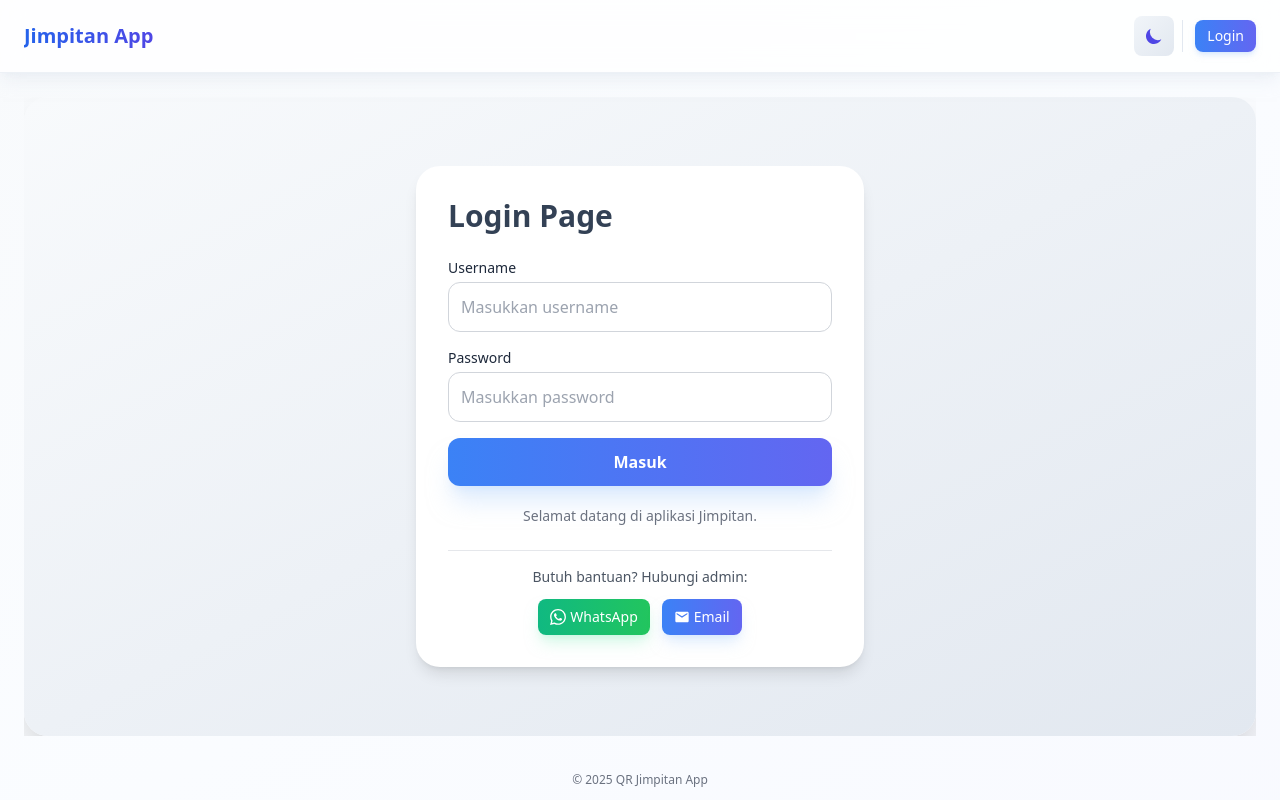
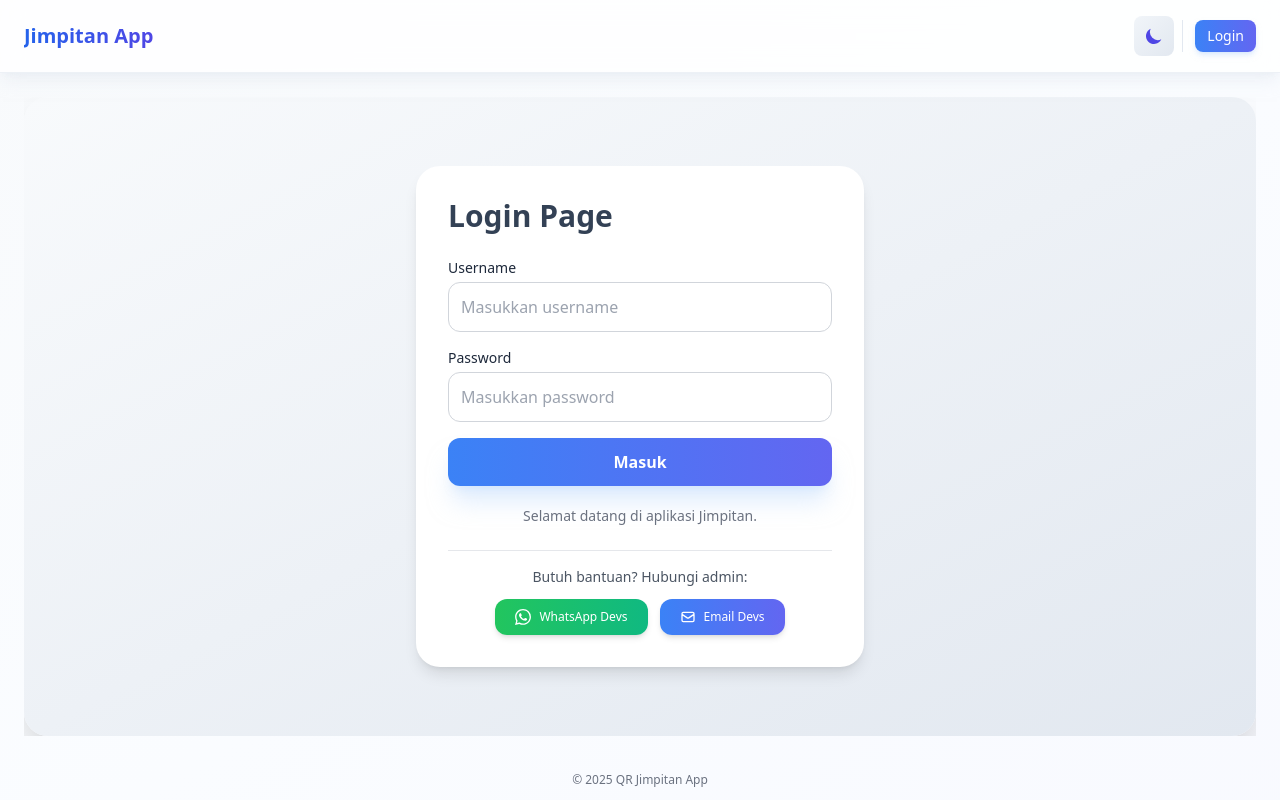
Before and after one commit to DeMobColl/JimpReact, a React (Vite) app: page /login in a window 1280 px wide. Built offline with nearby package versions, Linux system fonts and the light colour scheme; no server answers.

Commit message:
chore: add env variabel on login page

```diff
--- a/src/pages/Login.jsx
+++ b/src/pages/Login.jsx
@@ -106,28 +106,34 @@ export default function Login() {
           <p className="text-xs md:text-sm text-gray-600 dark:text-gray-400 text-center mb-3">
             Butuh bantuan? Hubungi admin:
           </p>
-          <div className="flex items-center justify-center gap-2 md:gap-3">
+            {(import.meta.env.VITE_DEV_WHATSAPP || import.meta.env.VITE_DEV_EMAIL) && (
+              <div className="flex flex-wrap justify-center gap-2 md:gap-3">
+                {import.meta.env.VITE_DEV_WHATSAPP && (
                   <a
-              href="https://wa.me/6281234567890"
+                    href={`https://wa.me/${import.meta.env.VITE_DEV_WHATSAPP}?text=Halo%20DevsTeam%20Jimpitan`}
                     target="_blank"
                     rel="noopener noreferrer"
-              className="flex items-center justify-center gap-1 px-3 py-1.5 md:py-2 bg-gradient-to-r from-emerald-500 to-green-500 hover:from-emerald-600 hover:to-green-600 text-white rounded-lg text-xs md:text-sm font-medium transition-all duration-200 shadow-lg shadow-emerald-200/50 hover:shadow-xl hover:shadow-emerald-300/50 hover:scale-105"
+                    className="px-5 py-2.5 text-xs font-medium bg-gradient-to-r from-green-500 to-emerald-500 hover:from-green-600 hover:to-emerald-600 text-white rounded-xl shadow-md hover:shadow-lg hover:shadow-green-200/50 dark:hover:shadow-none transition-all duration-200 flex items-center justify-center gap-2"
                   >
-              <svg className="w-4 h-4" fill="currentColor" viewBox="0 0 24 24">
+                    <svg xmlns="http://www.w3.org/2000/svg" className="h-4 w-4" fill="currentColor" viewBox="0 0 24 24">
                       <path d="M17.472 14.382c-.297-.149-1.758-.867-2.03-.967-.273-.099-.471-.148-.67.15-.197.297-.767.966-.94 1.164-.173.199-.347.223-.644.075-.297-.15-1.255-.463-2.39-1.475-.883-.788-1.48-1.761-1.653-2.059-.173-.297-.018-.458.13-.606.134-.133.298-.347.446-.52.149-.174.198-.298.298-.497.099-.198.05-.371-.025-.52-.075-.149-.669-1.612-.916-2.207-.242-.579-.487-.5-.669-.51-.173-.008-.371-.01-.57-.01-.198 0-.52.074-.792.372-.272.297-1.04 1.016-1.04 2.479 0 1.462 1.065 2.875 1.213 3.074.149.198 2.096 3.2 5.077 4.487.709.306 1.262.489 1.694.625.712.227 1.36.195 1.871.118.571-.085 1.758-.719 2.006-1.413.248-.694.248-1.289.173-1.413-.074-.124-.272-.198-.57-.347m-5.421 7.403h-.004a9.87 9.87 0 01-5.031-1.378l-.361-.214-3.741.982.998-3.648-.235-.374a9.86 9.86 0 01-1.51-5.26c.001-5.45 4.436-9.884 9.888-9.884 2.64 0 5.122 1.03 6.988 2.898a9.825 9.825 0 012.893 6.994c-.003 5.45-4.437 9.884-9.885 9.884m8.413-18.297A11.815 11.815 0 0012.05 0C5.495 0 .16 5.335.157 11.892c0 2.096.547 4.142 1.588 5.945L.057 24l6.305-1.654a11.882 11.882 0 005.683 1.448h.005c6.554 0 11.89-5.335 11.893-11.893a11.821 11.821 0 00-3.48-8.413Z"/>
                     </svg>
-              <span className="hidden sm:inline">WhatsApp</span>
+                    WhatsApp Devs
                   </a>
+                )}
+                {import.meta.env.VITE_DEV_EMAIL && (
                   <a
-              href="mailto:admin@jimpitanapp.com"
-              className="flex items-center justify-center gap-1 px-3 py-1.5 md:py-2 bg-gradient-to-r from-blue-500 to-indigo-500 hover:from-blue-600 hover:to-indigo-600 text-white rounded-lg text-xs md:text-sm font-medium transition-all duration-200 shadow-lg shadow-blue-200/50 hover:shadow-xl hover:shadow-blue-300/50 hover:scale-105"
+                    href={`mailto:${import.meta.env.VITE_DEV_EMAIL}?subject=Pertanyaan%20Jimpitan&body=Halo%20Admin%2C%0A%0A`}
+                    className="px-5 py-2.5 text-xs font-medium bg-gradient-to-r from-blue-500 to-indigo-500 hover:from-blue-600 hover:to-indigo-600 text-white rounded-xl shadow-md hover:shadow-lg hover:shadow-blue-200/50 dark:hover:shadow-none transition-all duration-200 flex items-center justify-center gap-2"
                   >
-              <svg className="w-4 h-4" fill="currentColor" viewBox="0 0 24 24">
-                <path d="M20 4H4c-1.1 0-1.99.9-1.99 2L2 18c0 1.1.9 2 2 2h16c1.1 0 2-.9 2-2V6c0-1.1-.9-2-2-2zm0 4l-8 5-8-5V6l8 5 8-5v2z"/>
+                    <svg xmlns="http://www.w3.org/2000/svg" className="h-4 w-4" fill="none" viewBox="0 0 24 24" stroke="currentColor">
+                      <path strokeLinecap="round" strokeLinejoin="round" strokeWidth="2" d="M3 8l7.89 5.26a2 2 0 002.22 0L21 8M5 19h14a2 2 0 002-2V7a2 2 0 00-2-2H5a2 2 0 00-2 2v10a2 2 0 002 2z" />
                     </svg>
-              <span className="hidden sm:inline">Email</span>
+                    Email Devs
                   </a>
+                )}
               </div>
+            )}
         </div>
       </div>
     </div>
```
Lines whose indentation alone changed are shown as unchanged.
